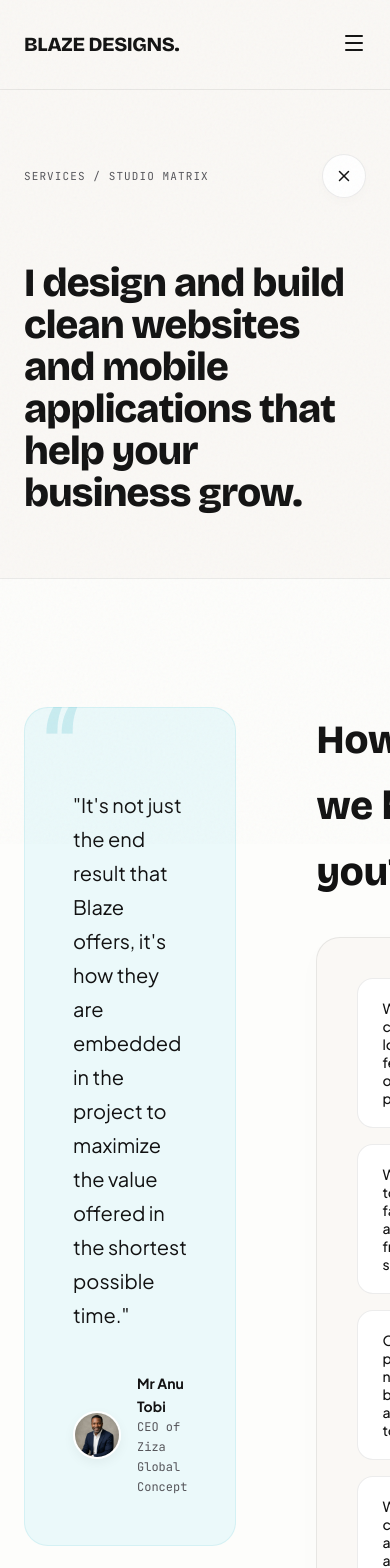
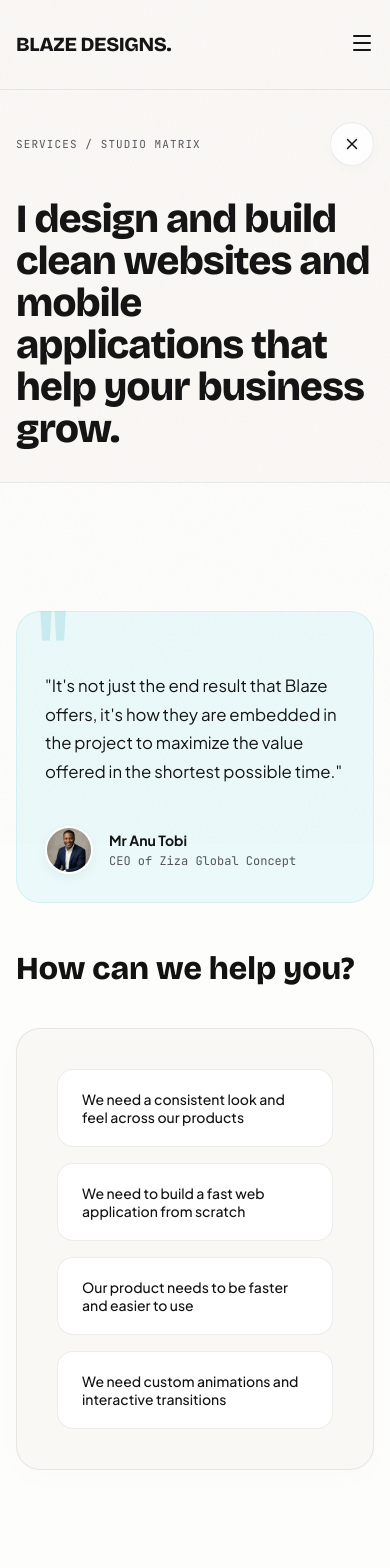
Before and after one commit to jado34/portfolio, a React (Vite) app: page /services in a window 390 px wide. Shown: the top 1568 px of the page. Built offline with nearby package versions, Linux system fonts and the light colour scheme.

Commit message:
Comprehensive mobile responsiveness — NeedsSelector stacks, text overflow fixed, all sections adapt from 320px-992px

```diff
--- a/src/components/NeedsSelector.tsx
+++ b/src/components/NeedsSelector.tsx
@@ -70,12 +70,32 @@ export default function NeedsSelector({ activeNeed, onSelectNeed }: NeedsSelecto
 
   return (
     <section id="services" style={{ padding: '8rem 0', background: 'var(--bg-card)', borderTop: '1px solid var(--border-light)', borderBottom: '1px solid var(--border-light)' }}>
-      <div className="container" style={{ display: 'grid', gridTemplateColumns: '1fr 1fr', gap: '5rem' }}>
+      <style dangerouslySetInnerHTML={{__html: `
+        @media (max-width: 992px) {
+          .needs-selector-grid {
+            grid-template-columns: 1fr !important;
+            gap: 2.5rem !important;
+          }
+          .needs-quote-card {
+            padding: 1.75rem !important;
+          }
+          .needs-quote-text {
+            font-size: 1.05rem !important;
+          }
+          .needs-chat-ui {
+            min-height: auto !important;
+          }
+          .needs-chat-title {
+            font-size: 2rem !important;
+          }
+        }
+      `}} />
+      <div className="container needs-selector-grid" style={{ display: 'grid', gridTemplateColumns: '1fr 1fr', gap: '5rem' }}>
 
         {/* Left Column: Client Quote (Screenshot 2 styling) */}
         <div style={{ display: 'flex', flexDirection: 'column', gap: '2rem' }}>
 
-          <div style={{
+          <div className="needs-quote-card" style={{
             background: '#EBF9FA',
             padding: '3rem',
             borderRadius: '24px',
@@ -97,10 +117,10 @@ export default function NeedsSelector({ activeNeed, onSelectNeed }: NeedsSelecto
               pointerEvents: 'none',
               opacity: 0.15
             }}>
-              “
+              "
             </span>
 
-            <p style={{
+            <p className="needs-quote-text" style={{
               fontFamily: 'var(--font-body)',
               fontSize: '1.25rem',
               lineHeight: '1.7',
@@ -137,11 +157,11 @@ export default function NeedsSelector({ activeNeed, onSelectNeed }: NeedsSelecto
         {/* Right Column: Conversational Chat UI (Screenshots 2 & 3 styling) */}
         <div style={{ display: 'flex', flexDirection: 'column', gap: '2rem' }}>
 
-          <h3 style={{ fontFamily: 'var(--font-display)', fontSize: '2.5rem', fontWeight: 800, color: 'var(--text-charcoal)' }}>
+          <h3 className="needs-chat-title" style={{ fontFamily: 'var(--font-display)', fontSize: '2.5rem', fontWeight: 800, color: 'var(--text-charcoal)' }}>
             How can we help you?
           </h3>
 
-          <div style={{
+          <div className="needs-chat-ui" style={{
             background: '#FAF8F5',
             border: '1.5px solid var(--border-light)',
             borderRadius: '24px',
--- a/src/index.css
+++ b/src/index.css
@@ -417,8 +417,16 @@ ul {
 
 /* ─── Global Responsive Utilities ─────────────────────────────── */
 
-/* About page grid */
+/* Ensure text never overflows on narrow screens */
+p, h1, h2, h3, h4, h5, li, span, a {
+  overflow-wrap: break-word;
+  word-break: break-word;
+}
+
+/* ── Tablet (≤ 992px) ──────────────────────────────────────────── */
 @media (max-width: 992px) {
+
+  /* About page */
   .about-grid {
     grid-template-columns: 1fr !important;
     gap: 3rem !important;
@@ -427,20 +435,13 @@ ul {
     grid-template-columns: 1fr 1fr !important;
     gap: 1rem !important;
   }
-}
-@media (max-width: 480px) {
-  .about-caps-grid {
-    grid-template-columns: 1fr !important;
-  }
-}
 
-/* Services page header grid */
-@media (max-width: 992px) {
+  /* Services page */
   .services-header-grid {
     grid-template-columns: 1fr !important;
     gap: 2rem !important;
   }
-  .services-header-grid .services-laptop-widget {
+  .services-laptop-widget {
     display: none !important;
   }
   .services-slide-card {
@@ -457,10 +458,8 @@ ul {
     align-items: flex-start !important;
     gap: 1.5rem !important;
   }
-}
 
-/* Home page philosophy section grid */
-@media (max-width: 992px) {
+  /* Home philosophy section */
   .home-philosophy-grid {
     grid-template-columns: 1fr !important;
     gap: 3rem !important;
@@ -469,8 +468,44 @@ ul {
     grid-template-columns: 1fr 1fr !important;
     gap: 1rem !important;
   }
+
+  /* Case Study grids */
+  .casestudy-meta-grid {
+    grid-template-columns: 1fr !important;
+    gap: 2.5rem !important;
+    margin: 1.5rem 0 !important;
+  }
+  .casestudy-sections-grid {
+    grid-template-columns: 1fr !important;
+    gap: 3rem !important;
+  }
+  .casestudy-impact-grid {
+    grid-template-columns: 1fr !important;
+    gap: 1rem !important;
+  }
+
+  /* Reduce heavy section padding on tablets */
+  section[style*="padding: '8rem 0'"],
+  section[style*='padding: "8rem 0"'] {
+    padding: 5rem 0 !important;
+  }
 }
-@media (max-width: 480px) {
+
+/* ── Mobile (≤ 640px) ──────────────────────────────────────────── */
+@media (max-width: 640px) {
+
+  /* Collage showcase: shrink fixed height on phones */
+  .collage-showcase-container {
+    height: 420px !important;
+    padding: 1.5rem 0 !important;
+  }
+
+  /* About caps: single column */
+  .about-caps-grid {
+    grid-template-columns: 1fr !important;
+  }
+
+  /* Home caps: single column */
   .home-caps-grid {
     grid-template-columns: 1fr !important;
   }
@@ -480,29 +515,36 @@ ul {
     gap: 1rem !important;
     margin-bottom: 3rem !important;
   }
+
+  /* Services section padding */
+  .services-slide-card {
+    padding: 1.5rem !important;
+    border-radius: 20px !important;
+  }
+
+  /* Reduce hero padding so headline isn't clipped */
+  #hero {
+    padding-top: 110px !important;
+    padding-bottom: 1.5rem !important;
+  }
+
+  /* Large CTA section */
+  section[style*="padding: '8rem 0'"] {
+    padding: 4rem 0 !important;
+  }
+
+  /* Work section top padding */
+  #work {
+    padding: 4rem 0 !important;
+  }
 }
 
-/* Case Study page grid */
-@media (max-width: 992px) {
-  .casestudy-meta-grid {
-    grid-template-columns: 1fr !important;
-    gap: 2.5rem !important;
+/* ── Small phones (≤ 400px) ────────────────────────────────────── */
+@media (max-width: 400px) {
+  .container {
+    padding: 0 1rem !important;
   }
-  .casestudy-sections-grid {
-    grid-template-columns: 1fr !important;
-    gap: 3rem !important;
-  }
-  .casestudy-sections-grid [style*="gridColumn: 'span 2'"],
-  .casestudy-sections-grid [style*="grid-column: span 2"] {
-    grid-column: span 1 !important;
-  }
-  .casestudy-impact-grid {
-    grid-template-columns: 1fr !important;
-    gap: 1rem !important;
+  .collage-showcase-container {
+    height: 320px !important;
   }
 }
-@media (max-width: 768px) {
-  .casestudy-meta-grid {
-    margin: 1.5rem 0 !important;
-  }
-}
--- a/src/pages/CaseStudy.tsx
+++ b/src/pages/CaseStudy.tsx
@@ -19,10 +19,26 @@ export default function CaseStudyPage() {
 
   return (
     <div style={{ background: 'var(--bg-paper)', minHeight: '100vh', paddingTop: '90px', paddingBottom: '8rem' }}>
+      <style dangerouslySetInnerHTML={{__html: `
+        @media (max-width: 992px) {
+          .casestudy-hero-img { height: 360px !important; }
+          .casestudy-screenshots-rail { gap: 1rem !important; }
+          .casestudy-screenshots-rail img { width: 220px !important; height: 380px !important; }
+          .casestudy-sections-grid { margin: 3rem 0 !important; }
+          .casestudy-impact-row { flex-direction: column !important; gap: 1.5rem !important; }
+        }
+        @media (max-width: 640px) {
+          .casestudy-hero-img { height: 240px !important; border-radius: 16px !important; }
+          .casestudy-screenshots-rail img { width: 160px !important; height: 280px !important; }
+          .casestudy-sections-grid { margin: 2rem 0 !important; gap: 2rem !important; }
+          .casestudy-back-bar { padding: 1.25rem 0 !important; }
+          .casestudy-back-bar span { font-size: 10px !important; }
+        }
+      `}} />
       <div className="container">
 
         {/* Header Close Nav */}
-        <div style={{ display: 'flex', justifyContent: 'space-between', alignItems: 'center', padding: '2.5rem 0' }}>
+        <div className="casestudy-back-bar" style={{ display: 'flex', justifyContent: 'space-between', alignItems: 'center', padding: '2.5rem 0' }}>
           <Link to="/" style={{ display: 'inline-flex', alignItems: 'center', gap: '8px', fontSize: '11px', fontFamily: 'var(--font-mono)', textTransform: 'uppercase', color: 'var(--text-grey)', letterSpacing: '0.05em' }}>
             <ArrowLeft size={14} /> Back to work index
           </Link>
@@ -130,7 +146,7 @@ export default function CaseStudyPage() {
         </div>
 
         {/* Visual Showcase Center block */}
-        <div style={{
+        <div className="casestudy-hero-img" style={{
           background: project.gradient,
           borderRadius: '32px',
           border: '1px solid var(--border-light)',
--- a/src/pages/Services.tsx
+++ b/src/pages/Services.tsx
@@ -60,13 +60,20 @@ export default function ServicesPage() {
 
   return (
     <div style={{ background: 'var(--bg-paper)', minHeight: '100vh', paddingTop: '90px' }}>
+      <style dangerouslySetInnerHTML={{__html: `
+        @media (max-width: 640px) {
+          .services-page-header-section { padding: 2rem 0 !important; }
+          .services-page-header-section .services-info-bar { margin-bottom: 2rem !important; }
+          .services-process-section { padding: 4rem 0 !important; }
+        }
+      `}} />
 
       {/* ─── Page Header / Title (Screenshot 1 & 2 layout) ────────── */}
-      <section style={{ padding: '4rem 0', position: 'relative' }}>
+      <section className="services-page-header-section" style={{ padding: '4rem 0', position: 'relative' }}>
         <div className="container" style={{ position: 'relative' }}>
 
           {/* Top services nav header info */}
-          <div style={{ display: 'flex', justifyContent: 'space-between', alignItems: 'center', marginBottom: '4rem' }}>
+          <div className="services-info-bar" style={{ display: 'flex', justifyContent: 'space-between', alignItems: 'center', marginBottom: '4rem' }}>
             <span style={{ fontSize: '11px', fontFamily: 'var(--font-mono)', textTransform: 'uppercase', letterSpacing: '0.1em', color: 'var(--text-grey)' }}>
               Services / Studio Matrix
             </span>
@@ -112,7 +119,7 @@ export default function ServicesPage() {
       <NeedsSelector activeNeed={activeNeed} onSelectNeed={(id) => setActiveNeed(id)} />
 
       {/* ─── Process Slides Carousel Section (Screenshots 3, 4, 5) ──────── */}
-      <section style={{ padding: '8rem 0', background: 'var(--bg-paper)' }}>
+      <section className="services-process-section" style={{ padding: '8rem 0', background: 'var(--bg-paper)' }}>
         <div className="container">
 
           <div className="services-process-header" style={{ display: 'flex', justifyContent: 'space-between', alignItems: 'flex-end', marginBottom: '3.5rem' }}>
```
